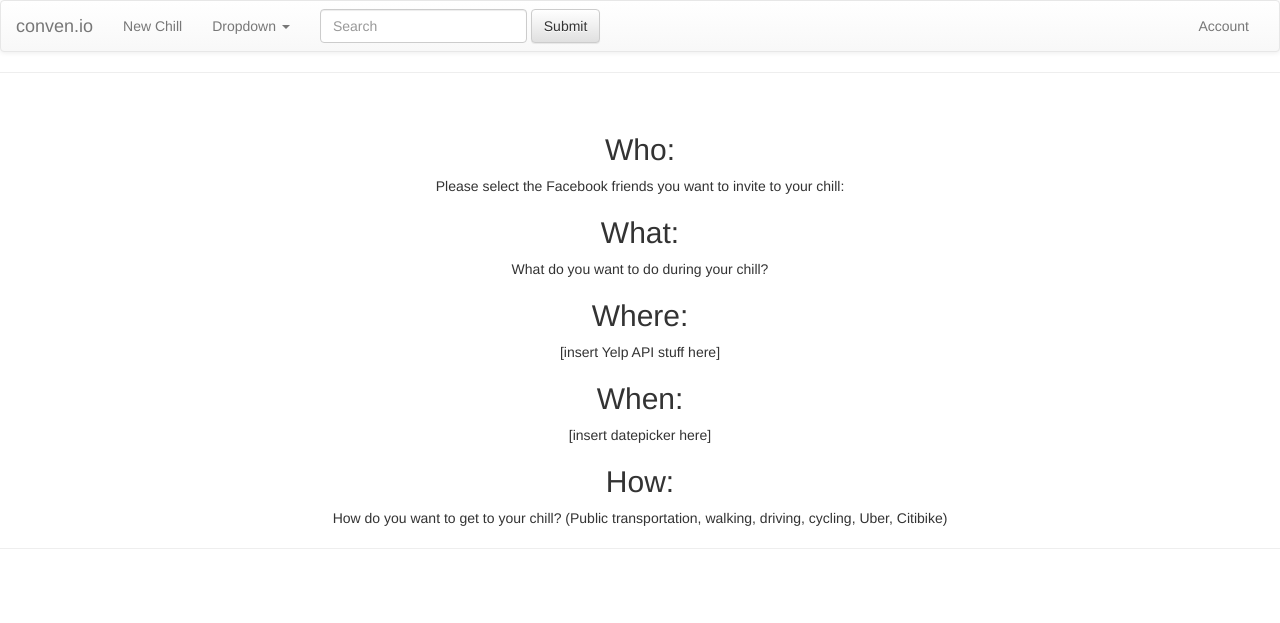
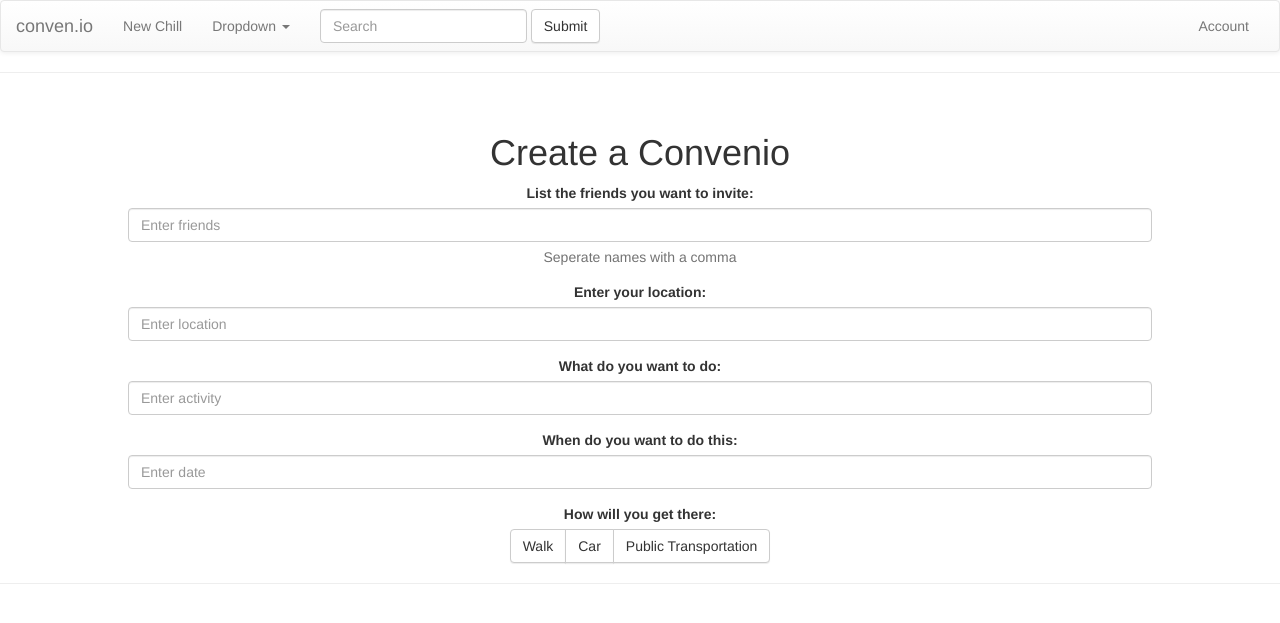
Before and after one commit to justinstrauss/finalproj, a Flask app: page /create in a window 1280 px wide. Shown: the top 623 px of the page. Run offline with Flask 2, Linux system fonts and the light colour scheme; parts of the project's set-up code (start-up, migrations or seed data) failed here and were passed over; some libraries are stand-ins or nearby versions.

Commit message:
fixed form

```diff
--- a/templates/create.html
+++ b/templates/create.html
@@ -1,52 +1,70 @@
 {% extends "base.html" %}
   {% block bodycontent %}
-<body>
+<h1> Create a Convenio </h1>
 
-<h2> Who: </h2>
+<link rel="stylesheet" href="//code.jquery.com/ui/1.11.2/themes/smoothness/jquery-ui.css">
+  <script src="//code.jquery.com/jquery-1.10.2.js"></script>
+  <script src="//code.jquery.com/ui/1.11.2/jquery-ui.js"></script>
+  <link rel="stylesheet" href="/resources/demos/style.css">
+  <script>
+  $(function() {
+    $( "#dateEntry" ).datepicker();
+  });
+  </script>
 
-Please select the Facebook friends you want to invite to your chill:
+<div style="align:center;width:80%">
+<form>
 
-<h2> What: </h2>
+  <div class="form-group">
+    <label for="friendList">List the friends you want to invite:</label>
+    <input type="text" class="form-control" id="friendList" placeholder="Enter friends">
+    <p class="help-block">Seperate names with a comma</p>
+  </div>
 
-What do you want to do during your chill?
+  <div class="form-group">
+    <label for="locationEntry">Enter your location:</label>
+    <input type="text" class="form-control" id="locationEntry" placeholder="Enter location">
+  </div>
 
-<h2> Where: </h2>
+  <div class="form-group">
+    <label for="activityEntry">What do you want to do:</label>
+    <input type="text" class="form-control" id="activityEntry" placeholder="Enter activity">
+  </div>
 
-[insert Yelp API stuff here]
+  <div class="form-group">
+    <label for="activityEntry">When do you want to do this:</label>
+    <input type="text" class="form-control" id="dateEntry" placeholder="Enter date">
+  </div>
 
+  <label>How will you get there:</label>
+  <BR>
+  <div class="btn-group" role="group" aria-label="...">
+    <button type="submit" id="walkButton" class="btn btn-default">Walk</button>
+    <button type="submit" id="carButton" class="btn btn-default">Car</button>
+    <button type="submit" id="transportButton" class="btn btn-default">Public Transportation</button>
+  </div>
 
-<div id="demo">
-</div>
-<div id="mapholder">
-</div>
+</form>
+
 <script>
-var x = document.getElementById("demo");
+var x = document.getElementById("locationEntry");
 function getLocation() {
 if (navigator.geolocation) {
 navigator.geolocation.getCurrentPosition(showPosition);
 } else {
-x.innerHTML = "Geolocation is not supported by this browser.";
+x.value = "Enter your location manually.";
 }
 }
 function showPosition(position) {
 var latlon = position.coords.latitude + "," + position.coords.longitude;
-var img_url = "http://maps.googleapis.com/maps/api/staticmap?center="+latlon+"&zoom=14&size=400x300&sensor=false";
-document.getElementById("mapholder").innerHTML = "<img src='"+img_url+"'>";
+x.value = latlon;
 }
 getLocation();
 </script>
-
-<h2> When: </h2>
-
-[insert datepicker here]
-
-<h2> How: </h2>
-
-How do you want to get to your chill? (Public transportation, walking, driving, cycling, Uber, Citibike)
+</div>
+<link href="//maxcdn.bootstrapcdn.com/bootstrap/3.3.1/css/bootstrap.min.css" rel="stylesheet">
 
 </body>
 
 
-
-
   {% endblock bodycontent %}
```
Also changed, not shown: 1 other file.
